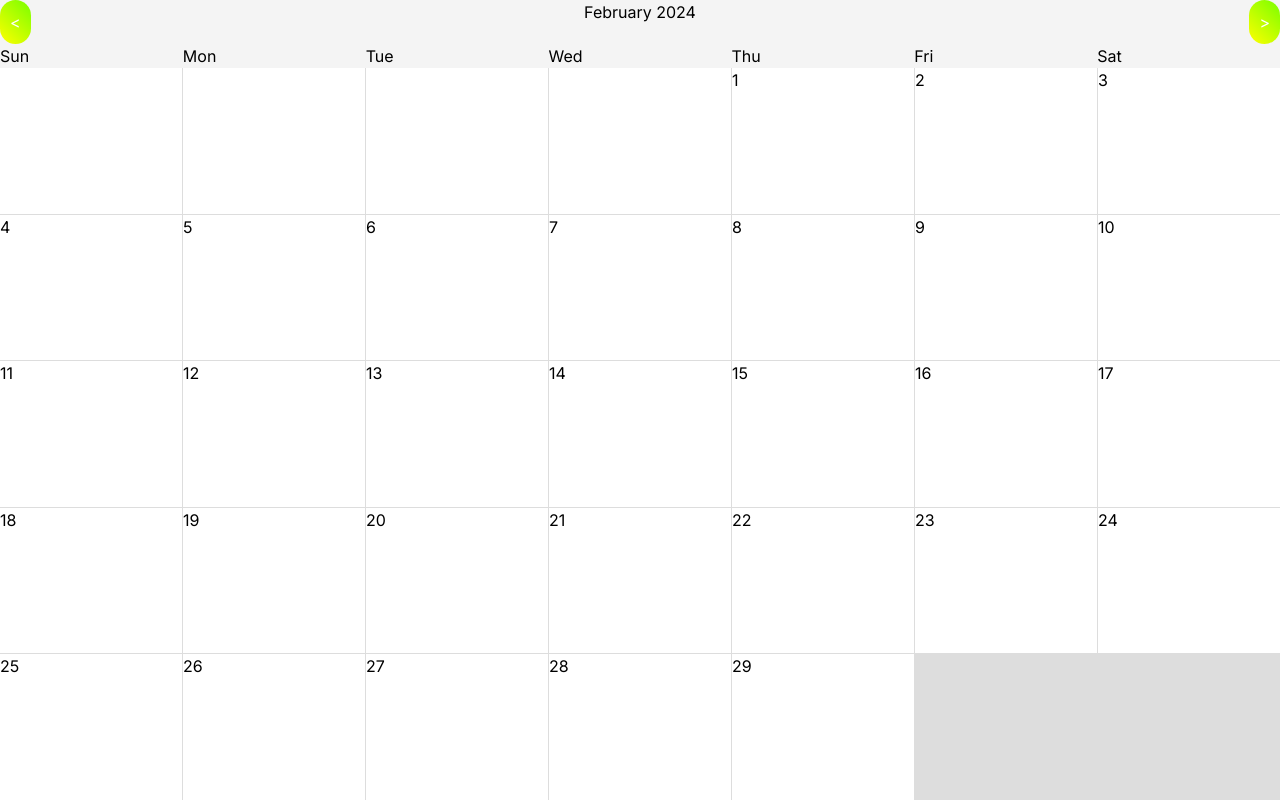
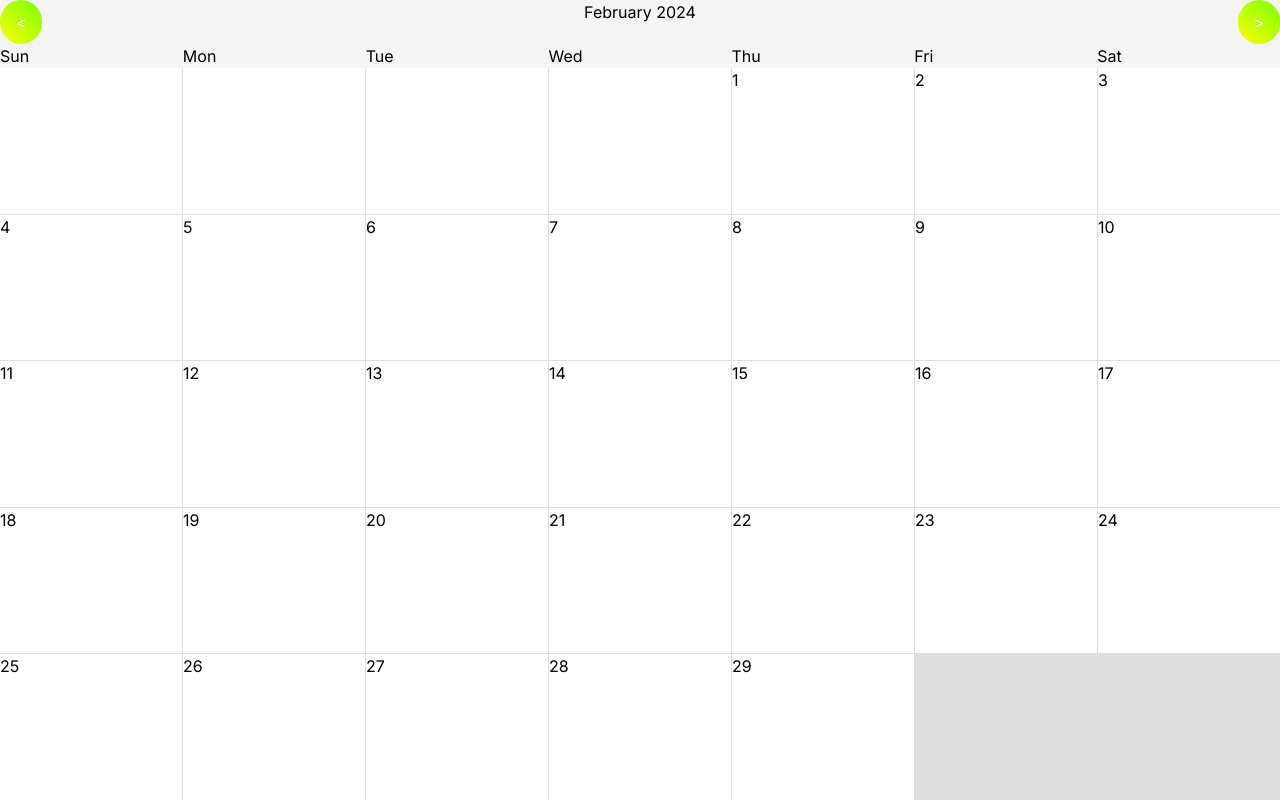
Before and after one commit to grt812/VCal, a Next.js app: page / in a window 1280 px wide. Built offline with nearby package versions, Linux system fonts and the light colour scheme.

Commit message:
made buttons look more aesthetically appealing

```diff
--- a/app/globals.css
+++ b/app/globals.css
@@ -134,3 +134,7 @@ button:hover {
 
 /* #navigation-menu{
 } */
+
+.arrow-button{
+  width: 42px;
+}
--- a/components/navigation/navigation.js
+++ b/components/navigation/navigation.js
@@ -3,9 +3,9 @@
 export default function Navigation({currentDate, prevMonth, nextMonth}) {
     return(
         <div id="navigation" className="flex header">
-            <button onClick={prevMonth}>&lt;</button>
+            <button className="arrow-button" onClick={prevMonth}>&lt;</button>
             <span class="grow text-center">{currentDate.toLocaleString('default', { month: 'long', year: 'numeric' })}</span>
-            <button onClick={nextMonth}>&gt;</button>
+            <button className="arrow-button" onClick={nextMonth}>&gt;</button>
         </div>
     );
 
```
